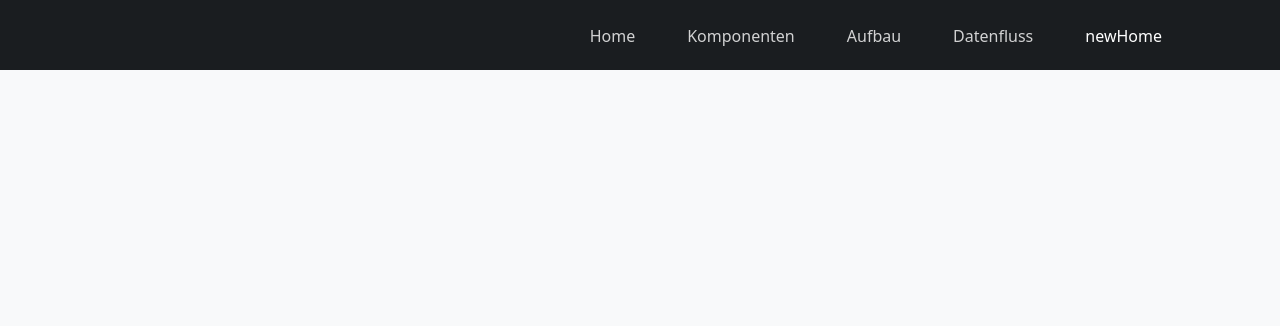
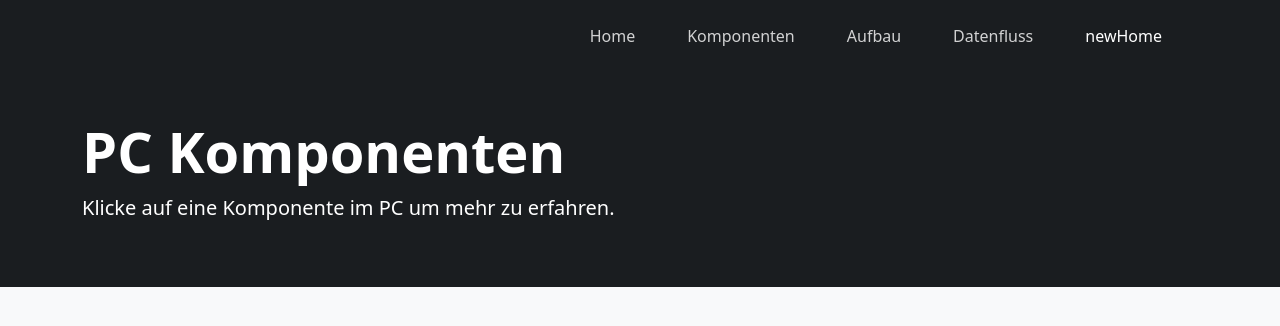
Before and after one commit to EymenSevim/Hardware-PC-Komponenten, a plain HTML site: page Hardware und PC-Komponenten/newHome.html in a window 1280 px wide. Drawn offline with nearby package versions, Linux system fonts and the light colour scheme.

Commit message:
Hero-Brereich mit Titel und Beschreibung

```diff
--- a/Hardware und PC-Komponenten/newHome.html
+++ b/Hardware und PC-Komponenten/newHome.html
@@ -47,5 +47,12 @@
       </div>
     </nav>
 
+    <div class="bg-dark text-white py-5">
+      <div class="container">
+        <h1 class="display-4 fw-bold">PC Komponenten</h1>
+        <p class="lead">Klicke auf eine Komponente im PC um mehr zu erfahren.</p>
+      </div>
+    </div>
+
   </body>
 </html>
```
